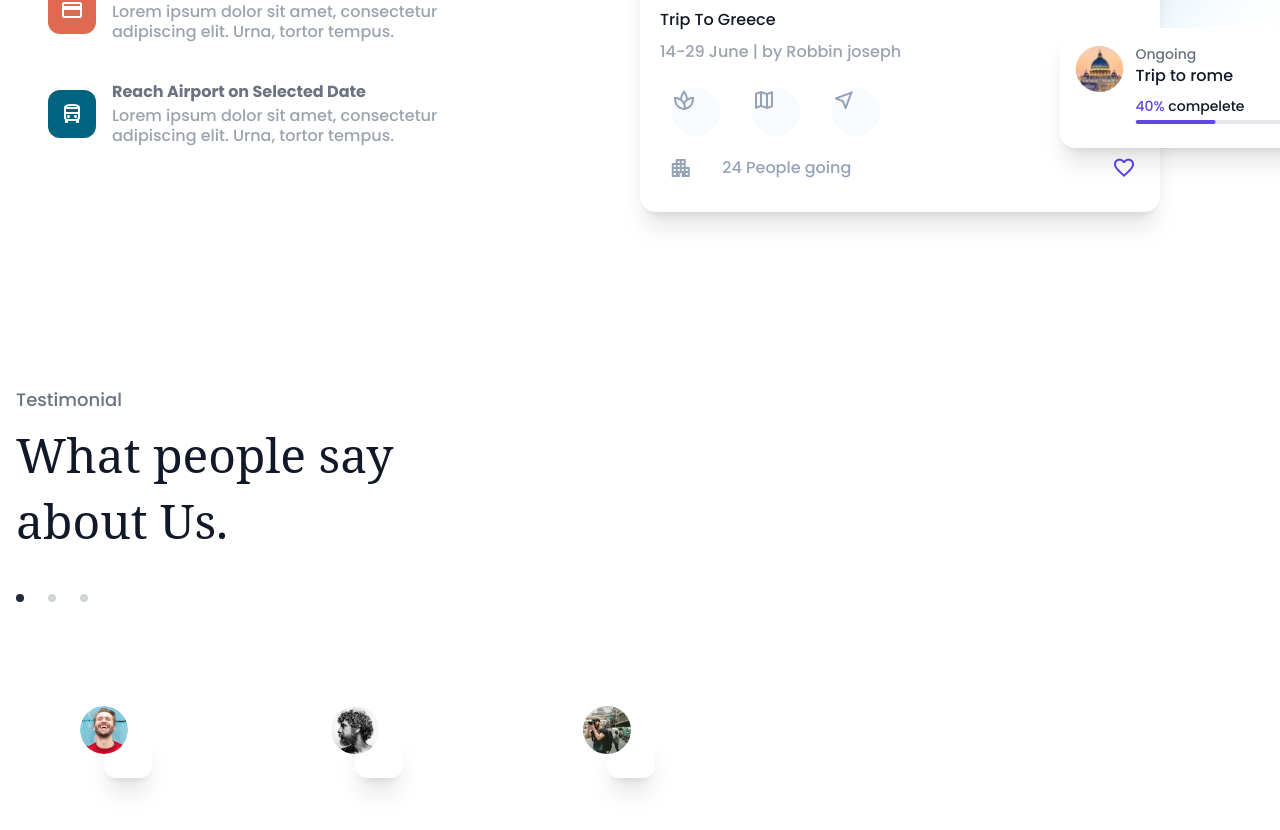
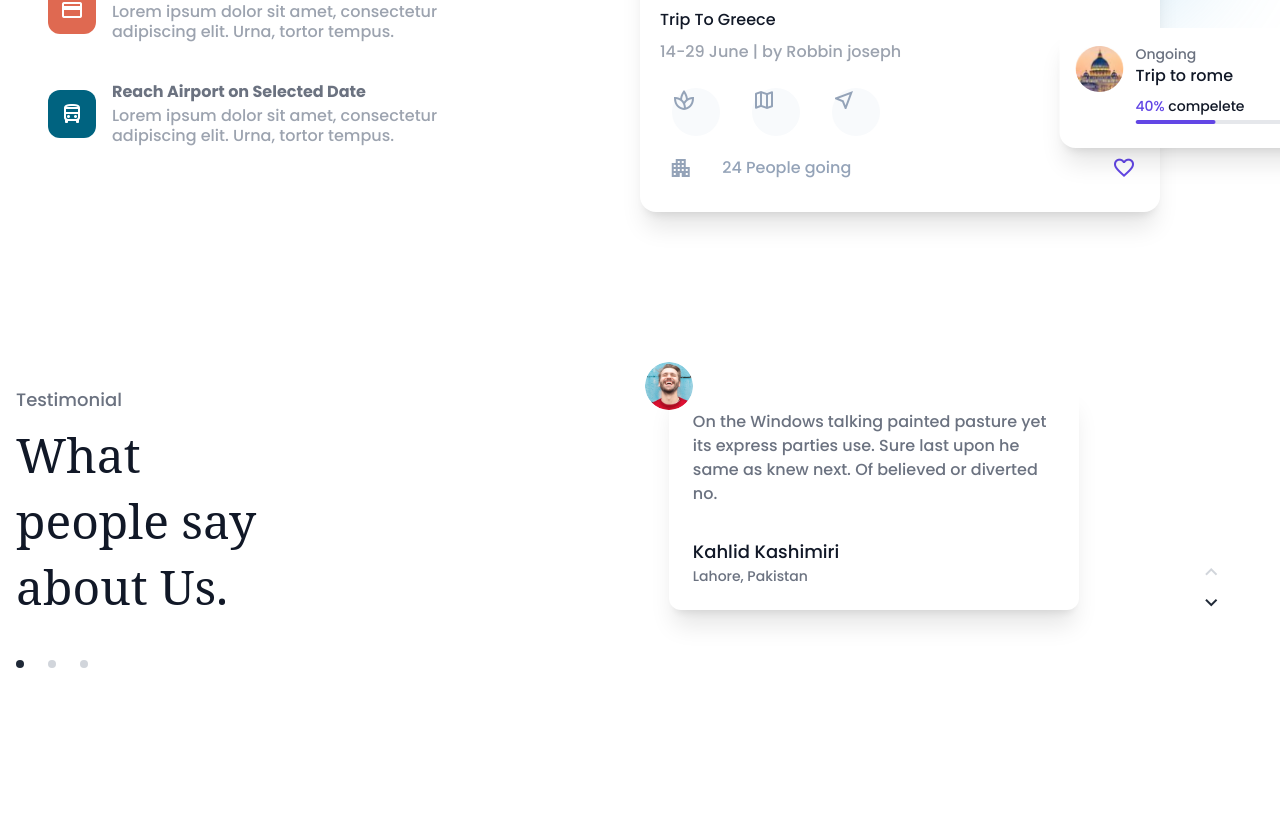
Before and after one commit to Kukuh2307/Nextjs-Jadoo, a Next.js app: page / in a window 1280 px wide. Shown: the part 2634-3464 px from the top of the page. Built offline with nearby package versions, Linux system fonts and the light colour scheme; a web font is replaced by a local one.

Commit message:
testimonial section finish

```diff
--- a/src/components/testimonial/index.js
+++ b/src/components/testimonial/index.js
@@ -3,6 +3,12 @@ import Image from "next/image";
 
 // Import Swiper React components
 import { Swiper, SwiperSlide } from 'swiper/react';
+//custom modules
+import { Navigation, Pagination, Autoplay, A11y, EffectCreative, Scrollbar } from 'swiper';
+//modules css
+import "swiper/css/navigation";
+import "swiper/css/pagination";
+import "swiper/css/scrollbar";
 
 // Import Swiper styles
 import 'swiper/css';
@@ -11,30 +17,48 @@ const items = [
     {
         id: "1",
         desc: "On the Windows talking painted pasture yet its express parties use. Sure last upon he same as knew next. Of believed or diverted no.",
-        author: "Khalid Kashimiri.jpg",
+        images: "Khalid Kashimiri.jpg",
+        name: "Kahlid Kashimiri",
         role: "Lahore, Pakistan",
     },
     {
         id: "2",
         desc: "On the Windows talking painted pasture yet its express parties use. Sure last upon he same as knew next. Of believed or diverted no.",
-        author: "Khidir Karawita.jpg",
+        images: "Khidir Karawita.jpg",
+        name: "Khidir Karawita",
         role: "Jeddah, Arab Saudi",
     },
     {
         id: "3",
         desc: "On the Windows talking painted pasture yet its express parties use. Sure last upon he same as knew next. Of believed or diverted no.",
-        author: "Ismail Ahmad Kanabawi.jpg",
+        images: "Ismail Ahmad Kanabawi.jpg",
+        name: "Ismail Ahmad Kanabawi",
         role: "Istambul, Turky",
     },
 ];
 export default function Testimonial() {
     const [realSlide, setrealSlide] = useState(0)
     const swiper = useRef()
+
+    const fnPrev = React.useCallback(
+        () => {
+            if (realSlide >= 0) swiper?.current?.slidePrev()
+        },
+        { swiper, realSlide },
+    )
+
+    const fnNext = React.useCallback(
+        () => {
+            if (realSlide < items.length) swiper?.current?.slideNext()
+        },
+        { swiper, realSlide },
+    )
+
     return (
         <section className='mb-28'>
-            <div className='max-w-7xl mx-auto relative px-4'>
+            <div className='max-w-7xl mx-auto relative px-4 flex'>
                 <div className=' flex flex-col mb-16'>
-                    <div className='text-left flex flex-col mb-16 w-5/12'>
+                    <div className='text-left flex flex-col mb-16 w-6/12'>
                         <h3 className="mb-2 text-gray-500 text-lg">Testimonial</h3>
                         <h3 className="font-serif leading-snug text-gray-900 text-5xl mb-10">
                             What people say about Us.
@@ -55,18 +79,32 @@ export default function Testimonial() {
                         </ul>
                     </div>
                 </div>
+                {/* card swiper image */}
                 <div className='w-6/12 flex items-center justify-center relative'>
                     <div className=' absolute -inset-10 -top-20'>
                         <Swiper
+                            modules={[Navigation, Pagination, Autoplay, Scrollbar, A11y, EffectCreative]}
                             spaceBetween={50}
-                            slidesPerView={3}
-                            onSlideChange={() => console.log('slide change')}
-                            onSwiper={(swiper) => console.log(swiper)}
+                            slidesPerView={1}
+                            effect="creative"
+                            creativeEffect={{
+                                prev: {
+                                    translate: [60, 70, 0]
+                                },
+                                next: {
+                                    translate: ["-100%", "-100%", 0]
+                                }
+                            }}
+                            simulateTouch={false}
+                            onSlideChange={(s) => setrealSlide(s.realIndex)}
+                            onSwiper={(s) =>
+                                swiper.current = s}
                         >
                             {
                                 items.map(item => {
                                     return <SwiperSlide key={item.id}>
                                         <div className='relative px-32 pt-20 pb-48'>
+                                            <div className='relative'>
                                                 <div className='bg-white shadow-great rounded-xl p-6 relative z-20'>
                                                     <span className='w-12 h-12 rounded-full absolute top-0 left-0 overflow-hidden transform -translate-x-1/2 -translate-y-1/2 flex-none mr-3'>
                                                         <Image
@@ -74,9 +112,13 @@ export default function Testimonial() {
                                                             layout="responsive"
                                                             height={100}
                                                             width={100}
-                                                        src={'/images/testimonial/'+item.author}
+                                                            src={'/images/testimonial/' + item.images}
                                                         />
                                                     </span>
+                                                    <p className='text-gray-500 mb-8'>{item.desc}</p>
+                                                    <h6 className='text-gray-900 text-lg'>{item.name}</h6>
+                                                    <h6 className='text-gray-500 text-sm'>{item.role}</h6>
+                                                </div>
                                             </div>
                                         </div>
                                     </SwiperSlide>
@@ -85,6 +127,28 @@ export default function Testimonial() {
                         </Swiper>
                     </div>
                 </div>
+                {/* tombol navigasi */}
+                <div className='w-1/12 items-center justify-center flex'>
+                    <div className='flex flex-col'>
+                        <button
+                            onClick={fnPrev}
+                            className={[
+                                realSlide === 0 ? "text-gray-300" : "text-gray-800",
+                            ].join(" ")}
+                        >
+                            <span className='material-symbols-outlined mr-2'>keyboard_arrow_up</span>
+                        </button>
+
+                        <button
+                            onClick={fnNext}
+                            className={[
+                                realSlide === items.length - 1 ? "text-gray-300" : "text-gray-800",
+                            ].join(" ")}
+                        >
+                            <span className='material-symbols-outlined mr-2'>keyboard_arrow_down</span>
+                        </button>
+                    </div>
+                </div>
             </div>
         </section>
     );
```
Lines whose indentation alone changed are shown as unchanged.
